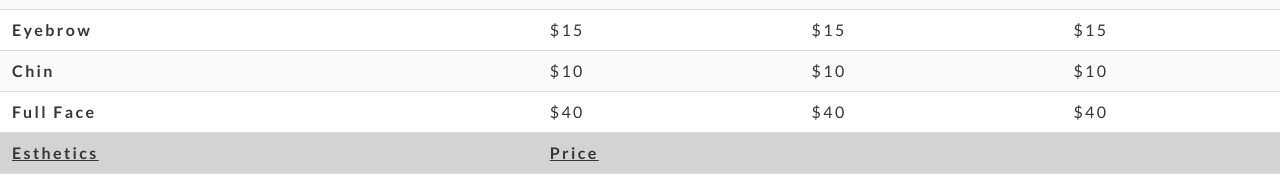
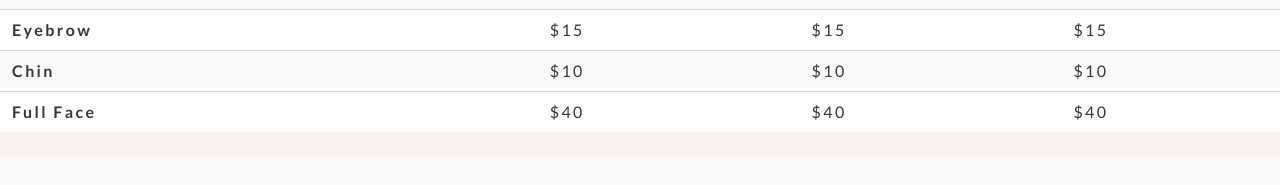
Before and after one commit to billyhelms24/salon-with-bulma, a website: page services.html in a window 1280 px wide. Shown: the part 1582-1767 px from the top of the page. Drawn offline with nearby package versions, Linux system fonts and the light colour scheme.

Commit message:
Temporarily remove Estethic services

```diff
--- a/services.html
+++ b/services.html
@@ -309,7 +309,7 @@
             <td>$40</td>
             <td>$40</td>
           </tr>
-          <tr style="background-color: lightgray; text-decoration: underline;">
+          <!-- <tr style="background-color: lightgray; text-decoration: underline;">
             <th>Esthetics</th>
             <th>Price</th>
             <th></th>
@@ -368,7 +368,7 @@
             <td>$35</td>
             <td></td>
             <td></td>
-          </tr>
+          </tr> -->
         </tbody>
       </table>
     </div>
```
